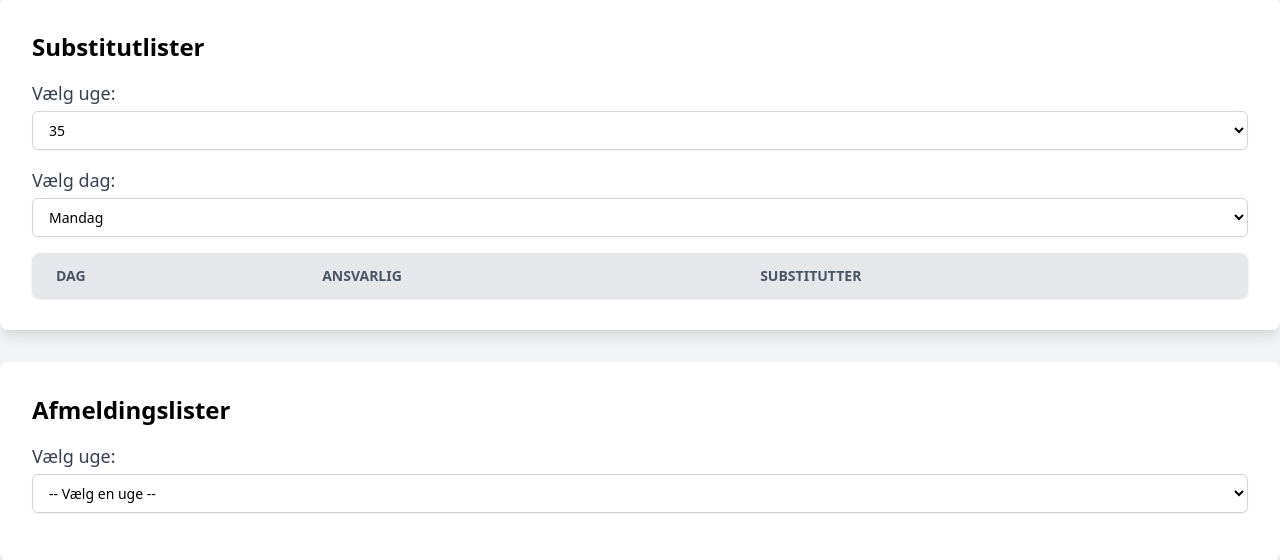
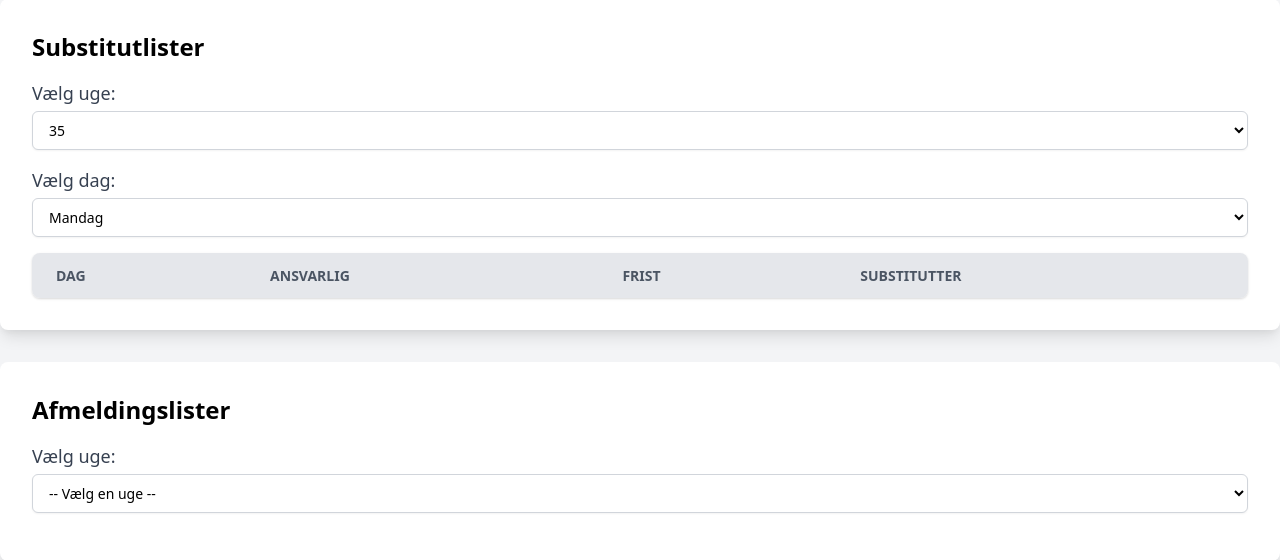
Before and after one commit to philipnickel/Bridgehjemmeside, a Django app: page / in a window 1280 px wide. Shown: the part 893-1453 px from the top of the page. Run offline with Django 4.2, Linux system fonts and the light colour scheme; data comes from the database, SQL or seed files in the repository.

Commit message:
frist substitutter

```diff
--- a/bridge_club_management/club_management/templates/front_page.html
+++ b/bridge_club_management/club_management/templates/front_page.html
@@ -64,6 +64,7 @@
           <tr class="bg-gray-200 text-gray-600 uppercase text-sm leading-normal">
             <th class="py-3 px-6 text-left">Dag</th>
             <th class="py-3 px-6 text-left">Ansvarlig</th>
+            <th class="py-3 px-6 text-left">Frist</th>
             <th class="py-3 px-6 text-left">Substitutter</th>
           </tr>
         </thead>
@@ -83,6 +84,9 @@
               {% endif %}
             </td>
             <td class="py-3 px-6 text-left">
+              {{ substitutliste.deadline|date:"d-m-y H:i" }}
+            </td>
+            <td class="py-3 px-6 text-left">
               {% if substitutliste.assigned_substitutter %}
                 <ul class="list-none">
                   {% for substitut in substitutliste.assigned_substitutter %}
@@ -92,6 +96,12 @@
                       {% if substitut.note %}
                         <span class="text-sm italic">Note: {{ substitut.note }}</span><br>
                       {% endif %}
+                      {% now "Y-m-d H:i:s" as current_datetime %}
+                      {% if current_datetime > substitutliste.deadline|date:"Y-m-d H:i:s" %}
+                        <div class="mt-2 bg-red-100 border border-red-400 text-red-700 px-2 py-1 rounded text-sm" role="alert">
+                          <strong>Frist overskredet</strong>
+                        </div>
+                      {% else %}
                         <form method="post" action="{% url 'select_substitut' %}">
                           {% csrf_token %}
                           <input type="hidden" name="list_id" value="{{ substitutliste.id }}">
@@ -100,6 +110,7 @@
                             Vælg
                           </button>
                         </form>
+                      {% endif %}
                     </li>
                   {% endfor %}
                 </ul>
```
Lines whose indentation alone changed are shown as unchanged.
